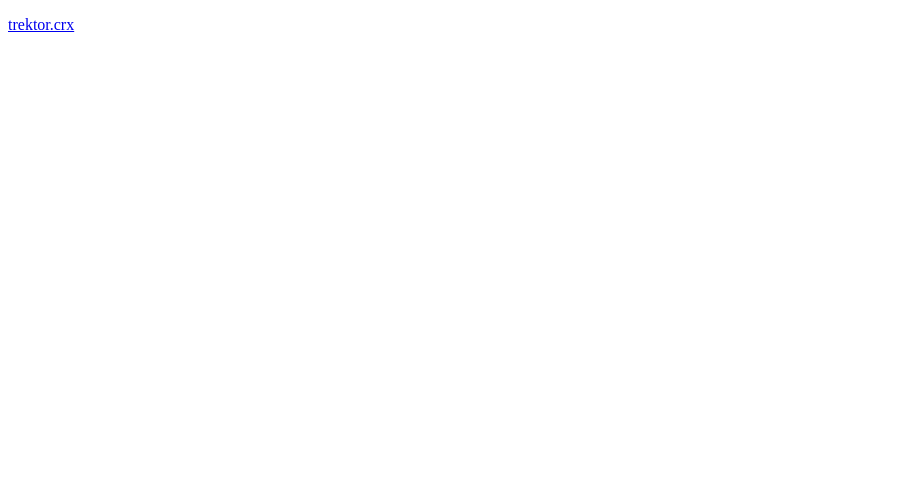
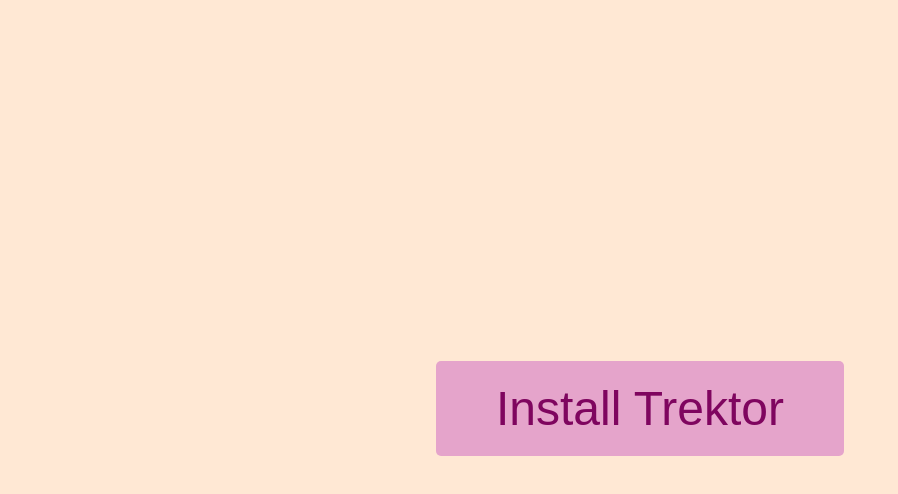
Before and after one commit to aboutsource/trektor, a plain HTML site: page index.html in a window 1280 px wide. Shown: the whole page, without its empty margins (0-898 px from the left). Drawn offline with Linux system fonts and the light colour scheme.

Commit message:
add update.xml

```diff
--- a/index.html
+++ b/index.html
@@ -5,10 +5,33 @@
     <meta http-equiv="X-UA-Compatible" content="IE=edge">
     <meta name="viewport" content="width=device-width, initial-scale=1">
     <title>Trektor</title>
+    <style>
+      html {
+        height: 100%;
+        font-family: sans-serif;
+        background-color: #FFE8D4;
+      }
+      body {
+        min-height: 100%;
+        display: flex;
+        align-items: center;
+        justify-content: center;
+      }
+      a {
+        font-size: 3em;
+        text-decoration: none;
+        padding: 20px 60px;
+        background-color: #E5A4CB;
+        color: #7F055F;
+        border-radius: 5px;
+      }
+      a:hover {
+        background-color: #7F055F;
+        color: #E5A4CB;
+      }
+    </style>
   </head>
   <body>
-    <p>
-      <a href="trektor.crx">trektor.crx</a>
-    </p>
+    <a href="trektor.crx">Install Trektor</a>
   </body>
 </html>
--- /dev/null
+++ b/update.xml
@@ -0,0 +1,6 @@
+<?xml version='1.0' encoding='UTF-8'?>
+<gupdate xmlns='http://www.google.com/update2/response' protocol='2.0'>
+  <app appid='lffnocdloekhnmiadpgfgknfbhgnppgl'>
+    <updatecheck codebase='https://aboutsource.github.io/trektor/trektor.crx' version='0.0.5' />
+  </app>
+</gupdate>
```
Also changed, not shown: 1 other file.
